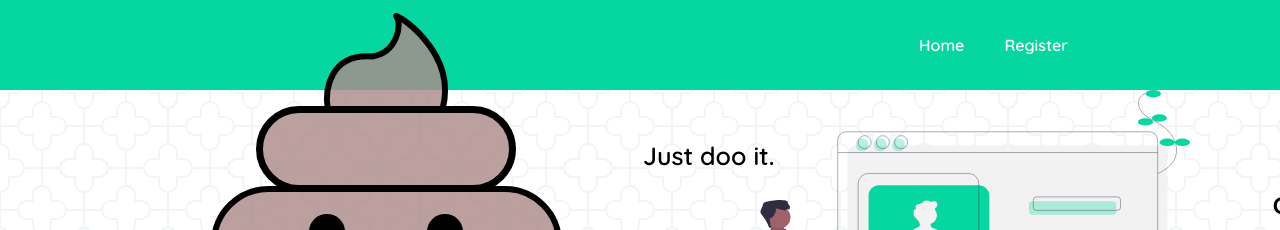
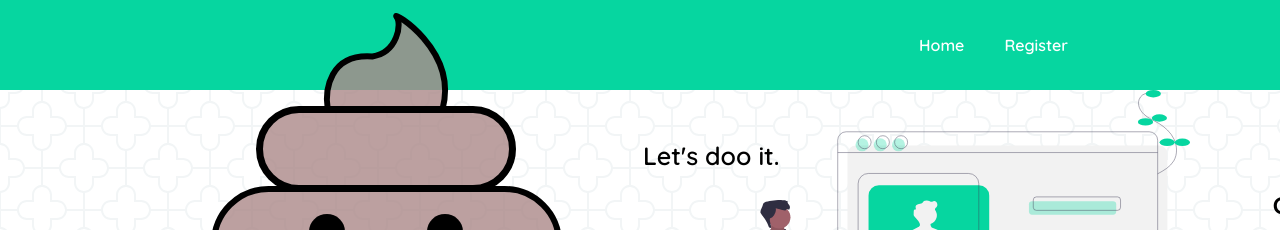
Before and after one commit to nttran8/pood-client, a React (Create React App) app: page /register in a window 1280 px wide. Shown: the top 230 px of the page. Built offline with nearby package versions, Linux system fonts and the light colour scheme; no server answers.

Commit message:
update registration route

```diff
--- a/src/routes/RegistrationPage/RegistrationPage.js
+++ b/src/routes/RegistrationPage/RegistrationPage.js
@@ -25,7 +25,7 @@ export default class RegisterPage extends Component {
     return (
       <section className="RegistrationPage">
         <div className="Page__left sec">
-          <p>Just doo it.</p>
+          <p>Let's doo it.</p>
           <img
             className="vision"
             src={registerImg}
```
